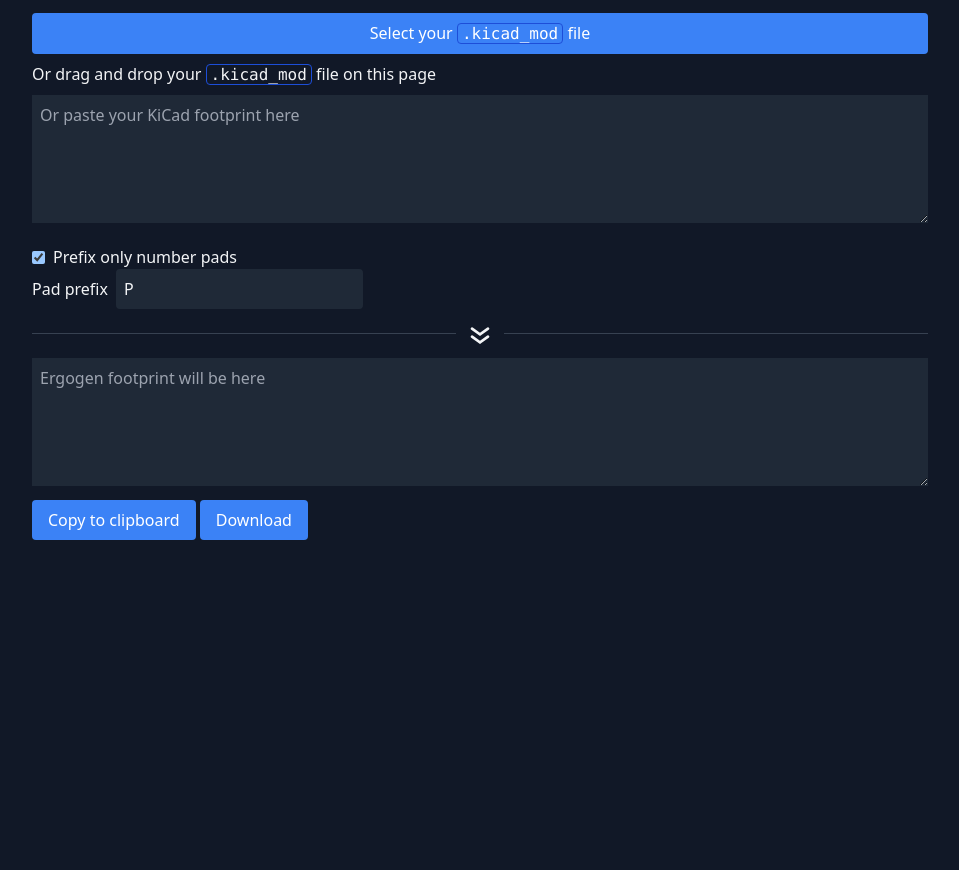
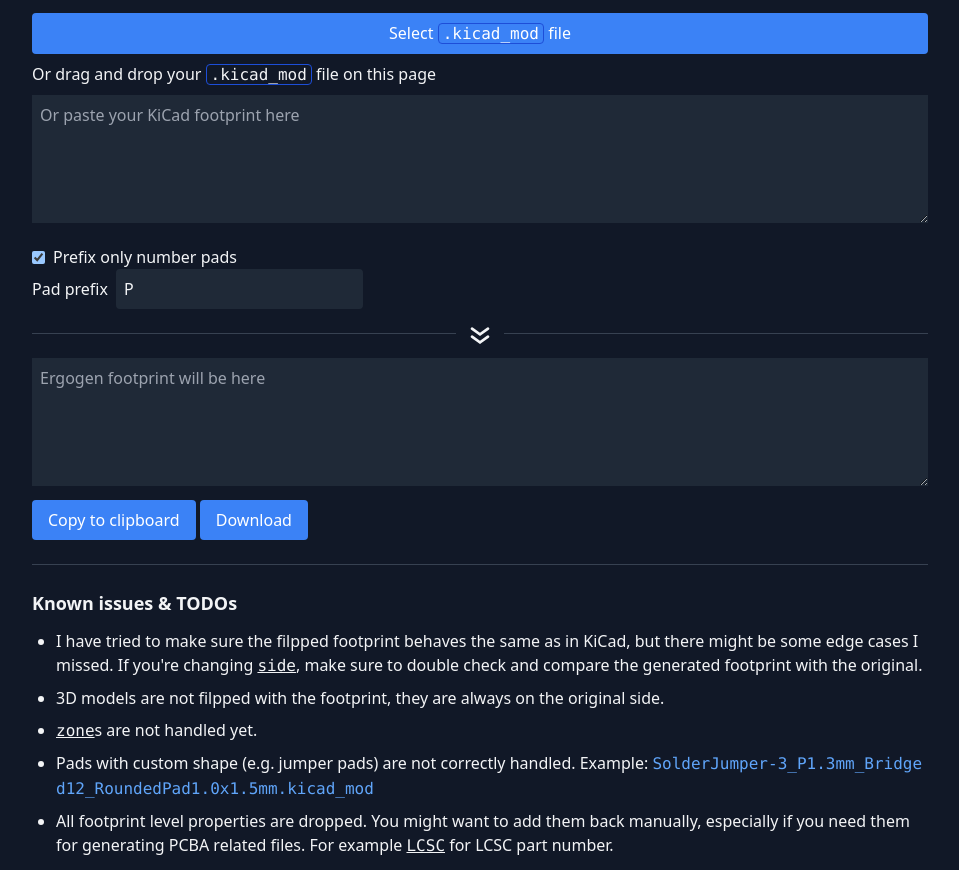
Before and after one commit to Genteure/kicad2ergogen, an Astro site: page / in a window 1280 px wide. Shown: the part 51-921 px from the top of the page, without its empty margins (160-1119 px from the left). Before the commit the page ends 800 px from the top, so only its background shows below. Built offline with nearby package versions, Linux system fonts and the light colour scheme; Astro itself is replaced by a stand-in of ours.

Commit message:
add known issues

```diff
--- a/src/pages/index.astro
+++ b/src/pages/index.astro
@@ -37,9 +37,9 @@
             class="w-full p-2 bg-blue-500 hover:bg-blue-600 text-white rounded"
             onclick="document.getElementById('fileInput').click()"
           >
-            Select your <code class="px-1 rounded border border-blue-700"
-              >.kicad_mod</code
-            > file
+            Select
+            <code class="px-1 rounded border border-blue-700">.kicad_mod</code>
+            file
           </button>
         </div>
 
@@ -116,6 +116,44 @@
         >
           Download
         </button>
+      </div>
+
+      <div class="my-2">
+        <hr class="w-full border-gray-700 my-6" />
+        <h2 class="text-lg font-bold my-2">Known issues & TODOs</h2>
+        <ul class="list-disc pl-6 [&>li]:py-1">
+          <li>
+            I have tried to make sure the filpped footprint behaves the same as
+            in KiCad, but there might be some edge cases I missed. If you're
+            changing <code class="underline">side</code>, make sure to double
+            check and compare the generated footprint with the original.
+          </li>
+          <li>
+            3D models are not filpped with the footprint, they are always on the
+            original side.
+          </li>
+          <li><code class="underline">zone</code>s are not handled yet.</li>
+          <li>
+            Pads with custom shape (e.g. jumper pads) are not correctly handled.
+            Example:
+            <a
+              class="text-blue-400 hover:text-blue-300"
+              target="_blank"
+              rel="nofollow noreferrer"
+              href="https://gitlab.com/kicad/libraries/kicad-footprints/-/blob/f4690e2a06ec16b869773ba61d7562488de1c987/Jumper.pretty/SolderJumper-3_P1.3mm_Bridged12_RoundedPad1.0x1.5mm.kicad_mod#L275-307"
+            >
+              <code class="break-all">
+                SolderJumper-3_P1.3mm_Bridged12_RoundedPad1.0x1.5mm.kicad_mod
+              </code>
+            </a>
+          </li>
+          <li>
+            All footprint level properties are dropped. You might want to add
+            them back manually, especially if you need them for generating PCBA
+            related files. For example <code class="underline">LCSC</code> for LCSC
+            part number.
+          </li>
+        </ul>
       </div>
     </div>
   </body>
```
